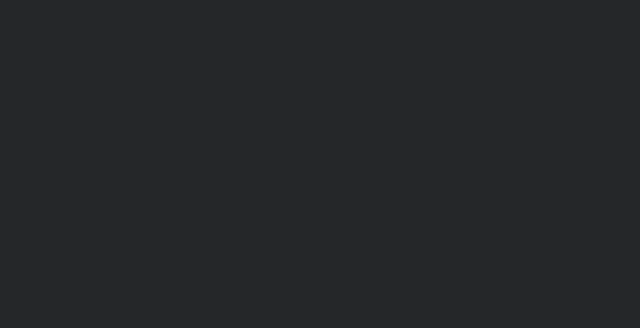
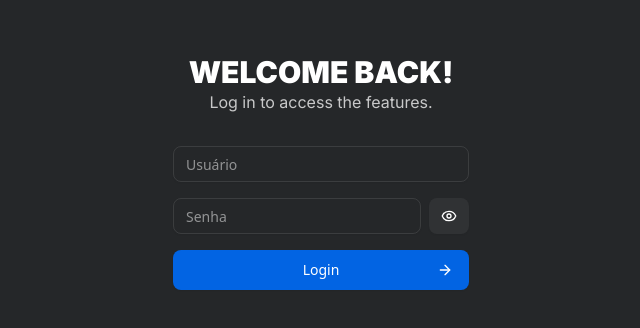
Before and after one commit to xXLuisHenriqueXx/descubra, a React (Vite) app in the folder frontend/: page /admin/login in a window 1280 px wide. Before the commit this address had no page. Shown: the part 228-556 px from the top of the page, without its empty margins (319-959 px from the left). Built offline with nearby package versions, Linux system fonts and the light colour scheme.

Commit message:
ADD: admin login

```diff
--- a/frontend/package.json
+++ b/frontend/package.json
@@ -25,6 +25,7 @@
     "react-dom": "^19.1.1",
     "react-is": "^19.1.1",
     "react-leaflet": "^5.0.0",
+    "react-loader-spinner": "^6.1.6",
     "react-markdown": "^10.1.0",
     "react-router": "^7.8.2",
     "recharts": "2.15.4",
--- a/frontend/src/AppRouter.tsx
+++ b/frontend/src/AppRouter.tsx
@@ -2,6 +2,8 @@ import { BrowserRouter, Routes, Route } from "react-router";
 
 import Home from "./pages/Home";
 import AiChat from "./pages/AiChat";
+import AdminLogin from "./pages/Admin/Login";
+import AdminDashboard from "./pages/Admin/Dashboard";
 
 export const AppRouter = () => {
   return (
@@ -9,6 +11,8 @@ export const AppRouter = () => {
       <Routes>
         <Route path="/" element={<Home />} />
         <Route path="/ai" element={<AiChat />} />
+        <Route path="/admin/login" element={<AdminLogin />} />
+        <Route path="/admin/dashboard" element={<AdminDashboard />} />
       </Routes>
     </BrowserRouter>
   );
--- /dev/null
+++ b/frontend/src/pages/Admin/Login/index.tsx
@@ -0,0 +1,120 @@
+import { useState } from "react";
+import { useNavigate } from "react-router";
+import { tv } from "tailwind-variants";
+import { ArrowRight, Eye, EyeOff } from "lucide-react";
+
+import { AdminService } from "../../../services/adminService";
+import { Button } from "../../../components/ui/button";
+import { Input } from "../../../components/ui/input";
+
+interface IFieldsProps {
+  username: string;
+  password: string;
+}
+
+const AdminLoginStyles = tv({
+  slots: {
+    containerMain:
+      "flex justify-center items-center min-w-full min-h-screen px-4 lg:px-8 xl:px-12 bg-background",
+    containerLogin:
+      "flex flex-col justify-center items-center w-full md:w-3/5 lg:w-1/2 xl:w-1/4 h-full",
+    containerForm: "flex flex-col justify-center items-center gap-y-4 w-full",
+    title:
+      "text-3xl font-inter text-center font-black text-foreground uppercase",
+    description: "mb-8 text-md text-center font-inter text-foreground/75",
+    buttonIcon: "absolute right-4",
+  },
+});
+
+const {
+  containerMain,
+  containerLogin,
+  containerForm,
+  title,
+  description,
+  buttonIcon,
+} = AdminLoginStyles();
+
+export default function AdminLogin() {
+  const [showPassword, setShowPassword] = useState<boolean>(false);
+  const [fields, setFields] = useState<IFieldsProps>({
+    username: "",
+    password: "",
+  });
+  const navigate = useNavigate();
+  console.log(fields);
+
+  const typeInputPassword = showPassword ? "text" : "password";
+
+  const onSubmit = async () => {
+    const params = {
+      username: fields.username,
+      password: fields.password,
+    };
+
+    console.log(params);
+
+    const response = await AdminService.login(params);
+
+    console.log(response);
+
+    if (response.status === 200) navigate("/admin/dashboard");
+  };
+
+  return (
+    <main className={containerMain()}>
+      <section className={containerLogin()}>
+        <h1 className={title()}>Welcome back!</h1>
+        <p className={description()}>Log in to access the features.</p>
+
+        <form
+          className={containerForm()}
+          onSubmit={(e) => {
+            e.preventDefault();
+            onSubmit();
+          }}
+        >
+          <Input
+            type="text"
+            id="username"
+            placeholder="Usuário"
+            autoComplete="off"
+            onChange={(e) => {
+              setFields({ ...fields, username: e.target.value });
+            }}
+          />
+
+          <div className="flex w-full items-center gap-x-2">
+            <Input
+              type={typeInputPassword}
+              id="password"
+              placeholder="Senha"
+              autoComplete="off"
+              onChange={(e) => {
+                setFields({ ...fields, password: e.target.value });
+              }}
+            />
+
+            <Button
+              variant={"secondary"}
+              className="cursor-pointer"
+              onClick={() => setShowPassword(!showPassword)}
+            >
+              {showPassword ? <EyeOff /> : <Eye />}
+            </Button>
+          </div>
+
+          <Button
+            variant={"default"}
+            size={"lg"}
+            className="relative w-full cursor-pointer"
+            type="submit"
+          >
+            Login
+            <ArrowRight className={buttonIcon()} />
+          </Button>
+        </form>
+      </section>
+    </main>
+  );
+}
--- a/frontend/src/services/adminService.ts
+++ b/frontend/src/services/adminService.ts
@@ -3,7 +3,7 @@ import type { IAdminLoginParams } from "../common/interface/Admin.interface";
 
 export const AdminService = {
   login: async (params: IAdminLoginParams) => {
-    const response = await API.post("/admin/login/", params);
+    const response = await API.post("/admin/login", params);
 
     if (response.status === 401) throw new Error("Credenciais inválidas");
 
@@ -17,7 +17,7 @@ export const AdminService = {
   },
 
   logsWindow: async () => {
-    const response = await API.get("/admin/logs_window/?inicio=0&offset=80");
+    const response = await API.get("/admin/logs_window?inicio=0&offset=80");
 
     if (response.status === 400) throw new Error("Parâmetros inválidos.");
 
```
Also changed, not shown: 1 other file (tests, documents, lock files or other folders).
